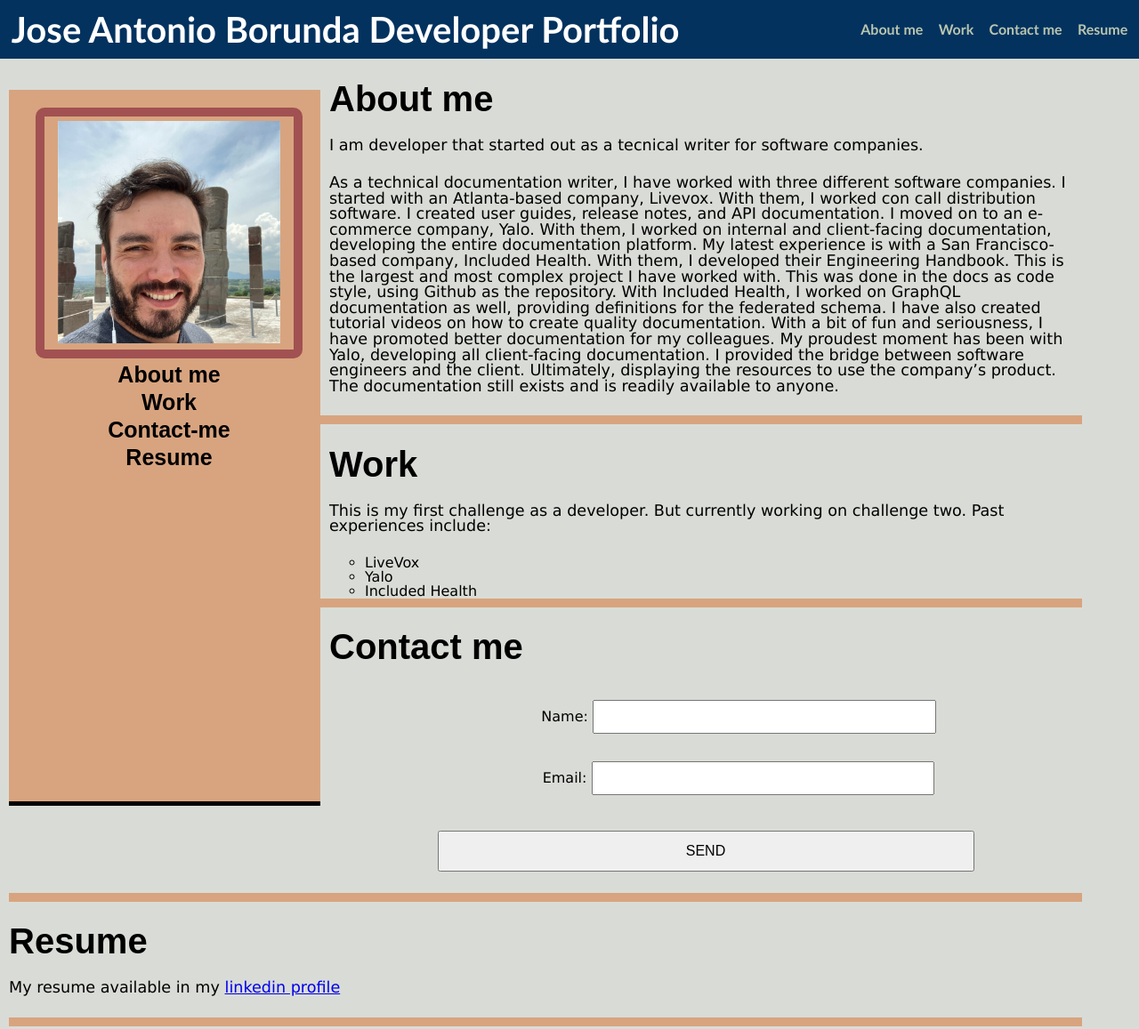
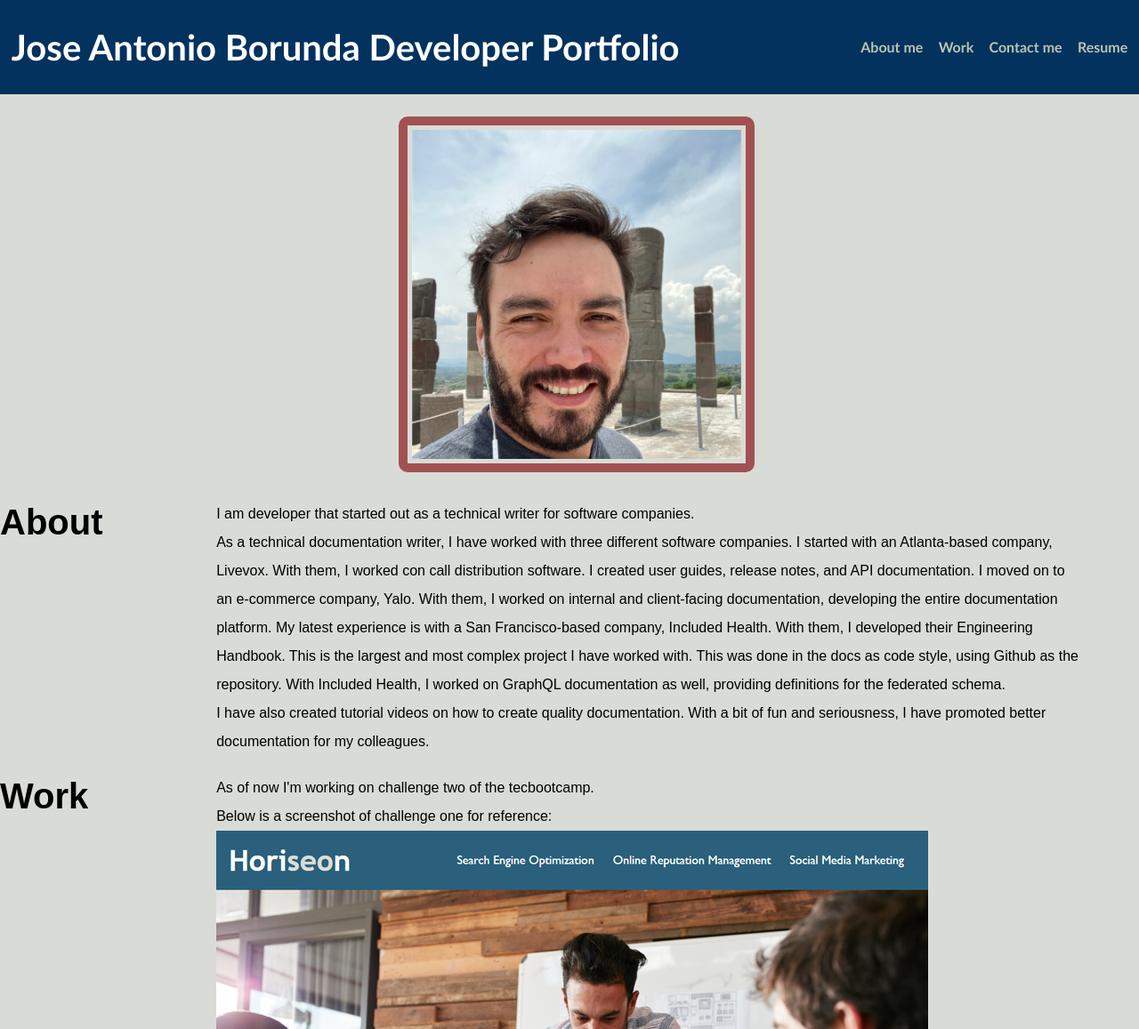
Before and after one commit to joeborunda/Jose-Borunda-Portfolio, a plain HTML site: page Index.html in a window 1280 px wide. Shown: the top 1157 px of the page at 89% size. Drawn offline with Linux system fonts and the light colour scheme.

Commit message:
Portfolio progress

```diff
--- a/Index.html
+++ b/Index.html
@@ -14,7 +14,7 @@
     <h1>Jose Antonio Borunda Developer Portfolio</h1>
     <nav>
       <ul>
-        <li><a href="#about-me">About me</a></li>
+        <li><a href="#aboutMeTwo">About me</a></li>
         <li><a href="#work">Work</a></li>
         <li><a href="#contact-me">Contact me</a></li>
         <li><a href="#resume">Resume</a></li>
@@ -23,60 +23,51 @@
   </header>
 
   <main>
-    <section>
-      <aside class="sidebar">
-            <div class="developer">
-              <img src="./assets/images/Jose.jpeg" alt="Jose" width="250" height="250">
+    <div>
+      <img class="devimage" src="./assets/images/Jose.jpeg" alt="Jose"/>
     </div>
-        <ul>
-          <h2>About me</h2>
-          <h2>Work</h2>
-          <h2>Contact-me</h2>
-          <h2>Resume</h2>
-        </ul>
-      </aside>
-
-    </section>
-    <section>
-      <article class="about-me">
-        <h2>About me</h2>
-        <div>
-          <p>I am developer that started out as a tecnical writer for software companies.</p>
-          <p>As a technical documentation writer, I have worked with three different software companies. I started with an
-          Atlanta-based company, Livevox. With them, I worked con call distribution software. I created user guides, release
-          notes, and API documentation. I moved on to an e-commerce company, Yalo. With them, I worked on internal and
-          client-facing documentation, developing the entire documentation platform. My latest experience is with a San
-          Francisco-based company, Included Health. With them, I developed their Engineering Handbook. This is the largest and
-          most complex project I have worked with. This was done in the docs as code style, using Github as the repository. With
+    <section id="aboutMeTwo" class="aboutMeTwo">
+      <div class="left">
+        <h2>About</h2>
+      </div>
+      <div class="right">
+      <p>I am developer that started out as a technical writer for software companies.</p>
+      <p>As a technical documentation writer, I have worked with three different software companies. I started with
+        an Atlanta-based company, Livevox. With them, I worked con call distribution software. I created user
+        guides, release notes, and API documentation. I moved on to an e-commerce company, Yalo. With them, I worked
+        on internal and client-facing documentation, developing the entire documentation platform. My latest
+        experience is with a San Francisco-based company, Included Health. With them, I developed their Engineering
+        Handbook. This is the largest and most complex project I have worked with. This was done in the docs as code
+        style, using Github as the repository. With
         Included Health, I worked on GraphQL documentation as well, providing definitions for the federated schema.
-
-          I have also created tutorial videos on how to create quality documentation. With a bit of fun and seriousness, I have
-          promoted better documentation for my colleagues.
-
-          My proudest moment has been with Yalo, developing all client-facing documentation. I provided the bridge between
-          software engineers and the client. Ultimately, displaying the resources to use the company’s product. The documentation
-          still exists and is readily available to anyone.
+      </p>
+      <p> I have also created tutorial videos on how to create quality documentation. With a bit of fun and
+        seriousness, I have promoted better documentation for my colleagues.
       </p>
       </div>
-      </article>
-      <article class="work">
+    </section>
+    <section id="work" class="work">
+      <div class="left">
         <h2>Work</h2>
+      </div>
+      <div class="right">
+        <p> As of now I'm working on challenge two of the tecbootcamp. </p>
+        <p>Below is a screenshot of  challenge one for reference: </p>
         <div>
-          <p>This is my first challenge as a developer.  But currently working on challenge two. Past experiences include:</p>
-            <ul class="experience">
-              <li>LiveVox</li>
-              <li>Yalo</li>
-              <li>Included Health</li>
-            </ul>
+          <img class="horizon" src="./assets/images/horizon.png" alt="horizon" />
         </div>
-      </article>
-      <article class="contact-me">
+      </div>
+    </section>
+    <section id="contact-me" class="contact-me">
+      <div class="left">
         <h2>Contact me</h2>
+      </div>
+      <div class="right">
               <form>
                 <ul>
                   <div class="text-center">
                     <ul>
-            <label class = "text-center" for="name">Name:</label>
+                      <label class="text-center" for="name">Name:</label>
                       <input type="text" id="name" name="user-name">
                     </ul>
                     <ul>
@@ -89,15 +80,16 @@
                   <button type="submit">SEND</button>
                 </div>
               </form>
-       </article>
-        <article class="resume">
+        </div>
+    </section>
+    <section id="resume" class="resume">
+        <div class="left">
           <h2>Resume</h2>
-          <div>
+         </div>
+        <div class="right">
           <p>My resume available in my <a href="https://www.linkedin.com/in/jose-borunda-470277199/l">linkedin profile</a> </p>
         </div>
-        </article>
         </section>
-
   </main>
 
   <footer>
--- a/assets/css/reset.css
+++ b/assets/css/reset.css
@@ -10,8 +10,9 @@ html {
 
 body {
   min-height: 100%;
-  line-height: 1;
+  line-height: 2;
   font-family: sans-serif;
+
 }
 
 h1, h2, h3, h4, h5, h6 {
--- a/assets/css/style.css
+++ b/assets/css/style.css
@@ -22,10 +22,6 @@ h2 {
   font-size: 250%;
 }
 
-.experience
-{
-  margin-left: 400px;
-}
 
 nav ul {
   display: flex;
@@ -119,15 +115,26 @@ footer {
   }
 }
 
-.developer {
+.devimage {
+  margin-left: 35%;
   border: 10px solid #a15151;
   border-radius: 10px;
   padding: 5px;
-  width: 300px;
+  width: 400px;
 }
 
 
-.text-center {
-  text-align: center;
+.aboutMeTwo, .work, .contact-me, .resume {
+  display: flex;
+}
+
+.left {
+  width: 20%;
+  text-align: left;
+}
+
+.right {
+  width: 80%;
+margin-top: 20px;
 
 }
```
Also changed, not shown: assets/images/horizon.png (added). Lines whose indentation alone changed are shown as unchanged.
